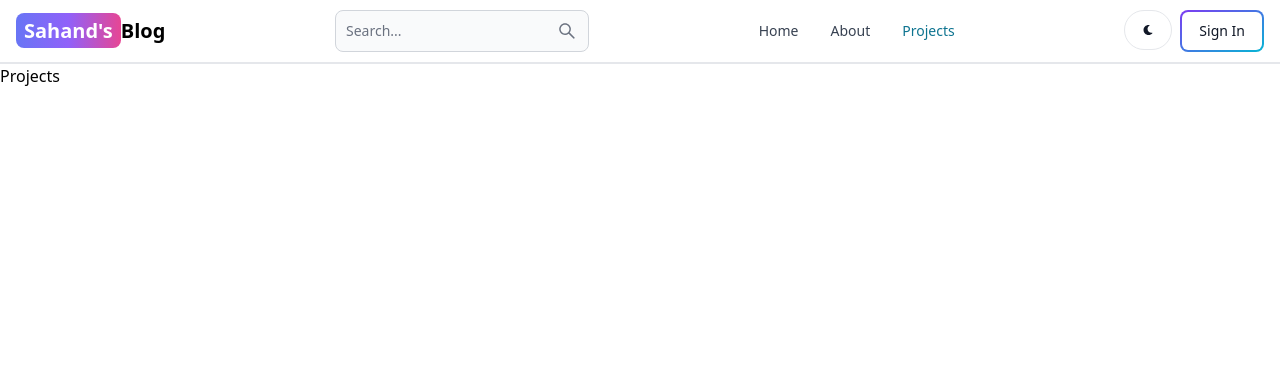
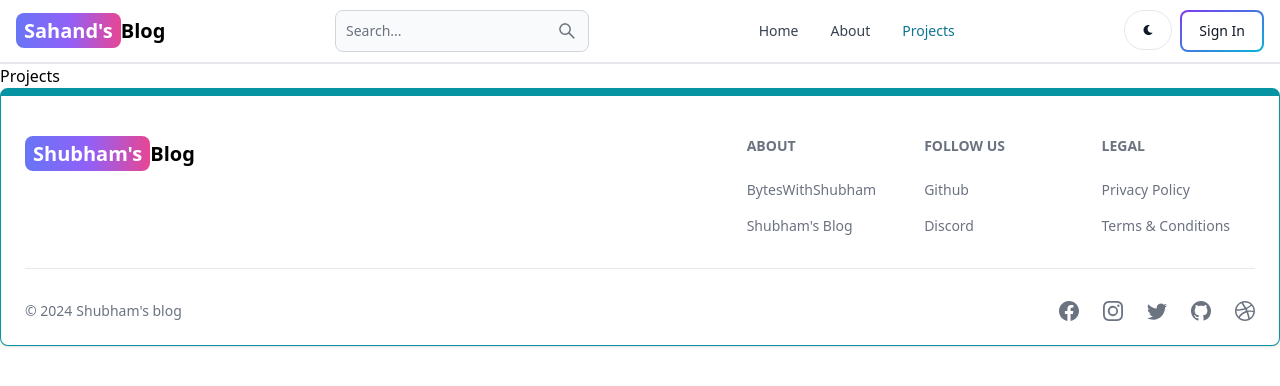
Before and after one commit to ErShubham4u/mernBlog, a React (Vite) app in the folder client/: page /projects in a window 1280 px wide. Shown: the top 386 px of the page. Built offline with nearby package versions, Linux system fonts and the light colour scheme.

Commit message:
create and add the footer component

```diff
--- a/client/src/App.jsx
+++ b/client/src/App.jsx
@@ -6,6 +6,7 @@
 import Projects from "./pages/Projects";
 import SignUp from "./pages/SignUp";
 import Header from "./components/Header";
+import Footer from "./components/Footer";
 
 export default function App() {
   return (
@@ -19,6 +20,7 @@
         <Route path="/dashboard" element={<Dashboard />} />
         <Route path="/projects" element={<Projects />} />
       </Routes>
+      <Footer />
     </BrowserRouter>
   );
 }
--- /dev/null
+++ b/client/src/components/Footer.jsx
@@ -0,0 +1,81 @@
+import { Footer } from 'flowbite-react';
+import { Link } from 'react-router-dom';
+import { BsFacebook, BsInstagram, BsTwitter, BsGithub, BsDribbble } from 'react-icons/bs';
+export default function FooterCom() {
+  return (
+    <Footer container className='border border-t-8 border-teal-500'>
+      <div className='w-full max-w-7xl mx-auto'>
+        <div className='grid w-full justify-between sm:flex md:grid-cols-1'>
+          <div className='mt-5'>
+            <Link
+              to='/'
+              className='self-center whitespace-nowrap text-lg sm:text-xl font-semibold dark:text-white'
+            >
+              <span className='px-2 py-1 bg-gradient-to-r from-indigo-500 via-purple-500 to-pink-500 rounded-lg text-white'>
+                Shubham's
+              </span>
+              Blog
+            </Link>
+          </div>
+          <div className='grid grid-cols-2 gap-8 mt-4 sm:grid-cols-3 sm:gap-6'>
+            <div>
+              <Footer.Title title='About' />
+              <Footer.LinkGroup col>
+                <Footer.Link
+                  href='#'
+                  target='_blank'
+                  rel='noopener noreferrer'
+                >
+                  BytesWithShubham
+                </Footer.Link>
+                <Footer.Link
+                  href='/about'
+                  target='_blank'
+                  rel='noopener noreferrer'
+                >
+                  Shubham's Blog
+                </Footer.Link>
+              </Footer.LinkGroup>
+            </div>
+            <div>
+              <Footer.Title title='Follow us' />
+              <Footer.LinkGroup col>
+                <Footer.Link
+                  href='#'
+                  target='_blank'
+                  rel='noopener noreferrer'
+                >
+                  Github
+                </Footer.Link>
+                <Footer.Link href='#'>Discord</Footer.Link>
+              </Footer.LinkGroup>
+            </div>
+            <div>
+              <Footer.Title title='Legal' />
+              <Footer.LinkGroup col>
+                <Footer.Link href='#'>Privacy Policy</Footer.Link>
+                <Footer.Link href='#'>Terms &amp; Conditions</Footer.Link>
+              </Footer.LinkGroup>
+            </div>
+          </div>
+        </div>
+        <Footer.Divider />
+        <div className='w-full sm:flex sm:items-center sm:justify-between'>
+          <Footer.Copyright
+            href='#'
+            by="Shubham's blog"
+            year={new Date().getFullYear()}
+          />
+          <div className="flex gap-6 sm:mt-0 mt-4 sm:justify-center">
+            <Footer.Icon href='#' icon={BsFacebook}/>
+            <Footer.Icon href='#' icon={BsInstagram}/>
+            <Footer.Icon href='#' icon={BsTwitter}/>
+            <Footer.Icon href='#' icon={BsGithub}/>
+            <Footer.Icon href='#' icon={BsDribbble}/>
+
+          </div>
+        </div>
+      </div>
+    </Footer>
+  );
+}
```
